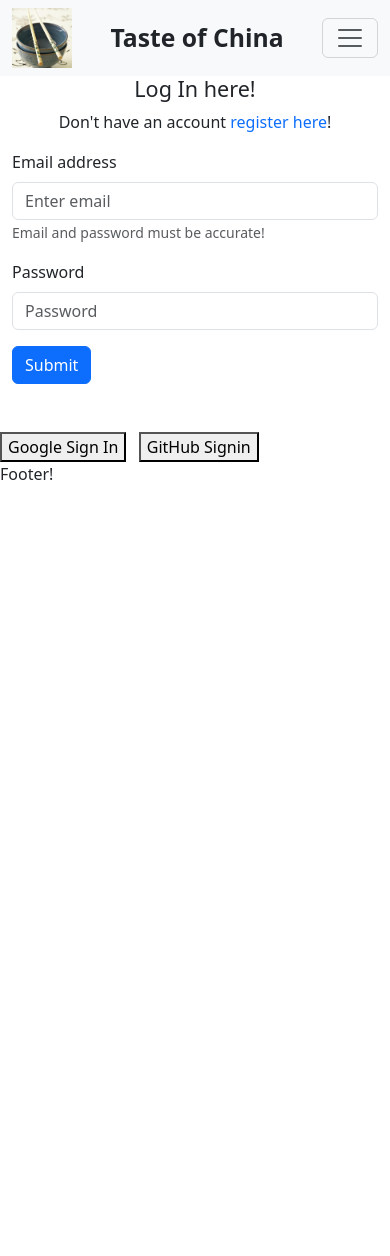
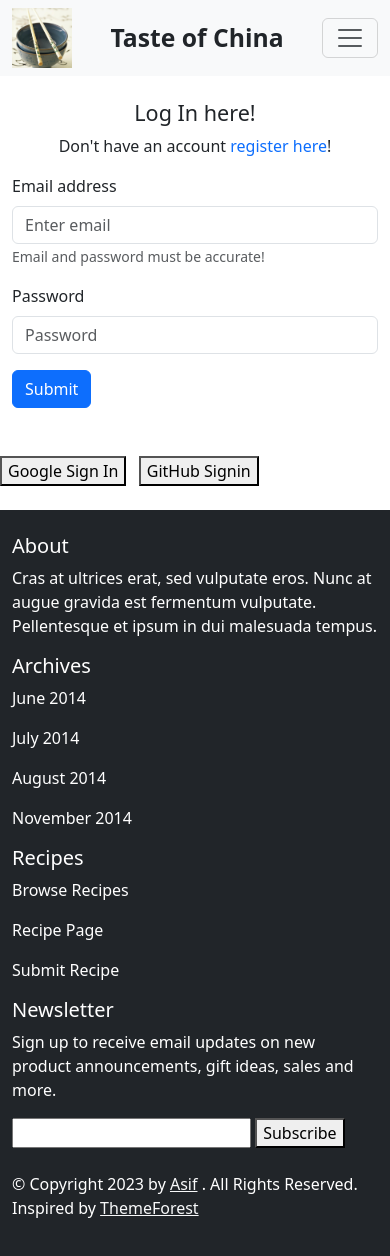
Before and after one commit to asif93-138/chef-recipe-hunter-client, a React (Vite) app: page /login in a window 390 px wide. Shown: the top 1256 px of the page. Before the commit the page ends 844 px from the top, so only its background shows below. Built offline with nearby package versions, Linux system fonts and the light colour scheme; no server answers.

Commit message:
mobile responsive going on!!

```diff
--- a/src/components/Details/Details.jsx
+++ b/src/components/Details/Details.jsx
@@ -1,6 +1,7 @@
 import React from 'react';
 import { useLoaderData } from 'react-router-dom';
 import RCard from '../RCard/RCard';
+import { Container } from 'react-bootstrap';
 
 const Details = () => {
     const chef = useLoaderData();
@@ -8,7 +9,7 @@ const Details = () => {
     const {id, chef_picture, chef_name, description, number_of_recipes, years_of_experience, recipes, likes} = chef;
 
     return (
-        <div>
+        <Container>
             {id}<br />
             {chef_name}<br />
             {chef_picture}<br />
@@ -21,7 +22,7 @@ const Details = () => {
                     recipes.map(recipe => <RCard key={recipe.id} recipe={recipe}></RCard>)
                 }
             </div>
-        </div>
+        </Container>
     );
 };
 
--- a/src/components/Footer/Footer.css
+++ b/src/components/Footer/Footer.css
@@ -0,0 +1,17 @@
+.fw-fix {
+    width: 20%;
+}
+
+.fw-fix-s {
+    width: 30%;
+}
+
+@media screen and (max-width: 600px) {
+    .fw-fix {
+        width: auto;
+    }
+
+    .fw-fix-s {
+        width: auto;
+    }
+}
--- a/src/components/Footer/Footer.jsx
+++ b/src/components/Footer/Footer.jsx
@@ -1,12 +1,39 @@
 import React, { useContext } from 'react';
+import './Footer.css';
 import { AuthContext } from '../../providers/AuthProvider';
 
 const Footer = () => {
     const {} = useContext(AuthContext);
     return (
-        <div>
-            <p>Footer!</p>
+        <footer className='text-bg-dark mt-4'>
+            <div className='container py-4'>
+            <section className='d-md-flex justify-content-around mb-4'>
+            <div className='fw-fix'>
+                <h5>About</h5>
+                <p>Cras at ultrices erat, sed vulputate eros. Nunc at augue gravida est fermentum vulputate. Pellentesque et ipsum in dui malesuada tempus.</p>
+            </div>
+            <div className='fw-fix'>
+                <h5>Archives</h5>
+                <p>June 2014</p>
+                <p>July 2014</p>
+                <p>August 2014</p>
+                <p>November 2014</p>
+            </div>
+            <div className='fw-fix'>
+                <h5>Recipes</h5>
+                <p>Browse Recipes</p>
+                <p>Recipe Page</p>
+                <p>Submit Recipe</p>
+            </div>
+            <div className='fw-fix-s'>
+                <h5>Newsletter</h5>
+                <p>Sign up to receive email updates on new product announcements, gift ideas, sales and more.</p>
+                <p><input type='email' className='' /> <button type='' className=''>Subscribe</button></p>
+            </div>
+            </section>
+            <div><p>© Copyright 2023 by <a className='text-light' href='https://github.com/asif93-138'>Asif</a> . All Rights Reserved. Inspired by <a href='https://themeforest.net/item/chow-recipes-food-html5-template/9711524' className='text-light'>ThemeForest</a></p></div>
         </div>
+        </footer>
     );
 };
 
--- a/src/components/LogIn/LogIn.jsx
+++ b/src/components/LogIn/LogIn.jsx
@@ -102,7 +102,7 @@ const LogIn = () => {
 
 
     return ( <>
-      <Form onSubmit={handleLogIn} className='container'>
+      <Form onSubmit={handleLogIn} className='container mt-4'>
       <article className='text-center'>
       <h4>Log In here!</h4>
       <p>Don't have an account <Link className='text-decoration-none' to='/signup'>register here</Link>!</p>
@@ -126,7 +126,7 @@ const LogIn = () => {
     Submit
    </Button></Form><br /><br />
       {gError}
-    { loggedinuser ? <><button onClick={signedout}>Log out</button></> : <><button onClick={googleSignIn}>Google Sign In</button> &nbsp; <button onClick={githubSignIn}>GitHub Signin</button></>}{loggedinuser && <><p>user : {loggedinuser.displayName}</p><p>email : {loggedinuser.email}</p><img src={loggedinuser.photoURL} /></>}
+    { loggedinuser ? <><button onClick={signedout}>Log out</button></> : <><button onClick={googleSignIn}>Google Sign In</button> &nbsp; <button onClick={githubSignIn}>GitHub Signin</button></>}{loggedinuser && <><p>user : {loggedinuser.displayName}</p><p>email : {loggedinuser.email}</p><img className='img-fluid' src={loggedinuser.photoURL} /></>}
 
     </>
     );
--- a/src/components/RCard/RCard.jsx
+++ b/src/components/RCard/RCard.jsx
@@ -11,7 +11,7 @@ const RCard = (props) => {
     return (
         <div>
             {id}, {image}, {name}, {ingredients}, {cookingmethod}, {ratings}
-            <Row>
+            <Row className='m-0'>
             <Col xs={6}>
         <Toast onClose={() => setShow(false)} show={show} delay={3000} autohide>
           <Toast.Header>
--- a/src/components/SignUp/SineUp.jsx
+++ b/src/components/SignUp/SineUp.jsx
@@ -49,7 +49,7 @@ const SineUp = () => {
           <input type='submit' value='submit' />
         </form> */}
     return (
-        <Form onSubmit={handleRegisterSubmit} className='container'>
+        <Form onSubmit={handleRegisterSubmit} className='container mt-4'>
           <h4 className='text-center'>Sign up here!</h4>
           <Form.Group className="mb-3" controlId="formBasicEmail">
           <Form.Label>Name</Form.Label>
```
